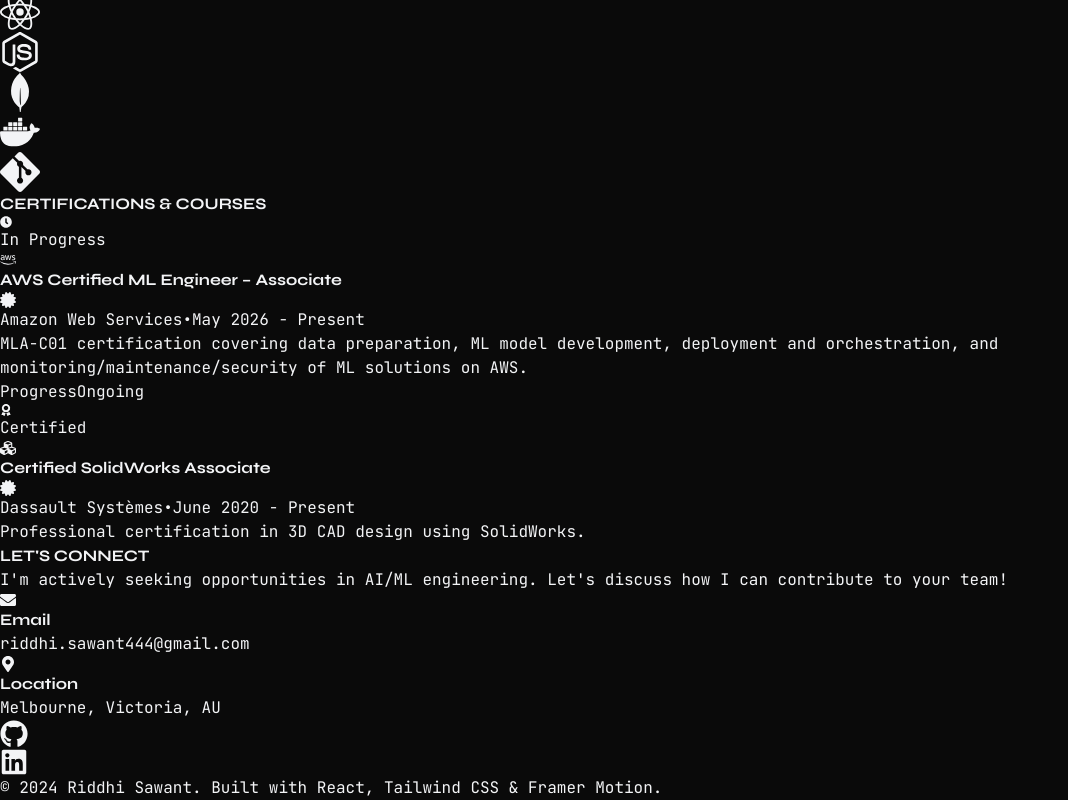
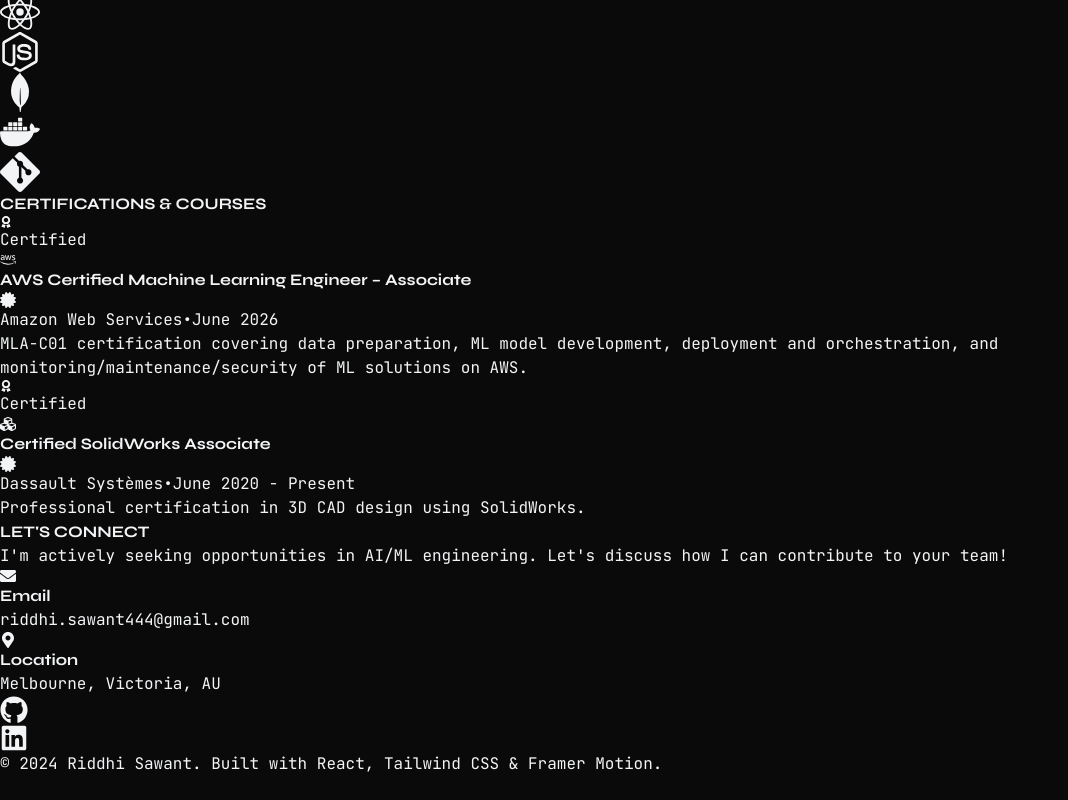
Before and after one commit to rid-saw/portfolio, a React (Vite) app: page / in a window 1280 px wide. Shown: the part 2680-3480 px from the top of the page, without its empty margins (0-1068 px from the left). After the commit the page ends 3456 px from the top, so only its background shows below. Built offline with nearby package versions, Linux system fonts and the light colour scheme.

Commit message:
aws cert update

```diff
--- a/src/components/Certifications.jsx
+++ b/src/components/Certifications.jsx
@@ -10,14 +10,14 @@
 
   const certifications = [
     {
-      title: 'AWS Certified ML Engineer – Associate',
+      title: 'AWS Certified Machine Learning Engineer – Associate',
       provider: 'Amazon Web Services',
-      status: 'In Progress',
-      date: 'May 2026 - Present',
+      status: 'Certified',
+      date: 'June 2026',
       description: 'MLA-C01 certification covering data preparation, ML model development, deployment and orchestration, and monitoring/maintenance/security of ML solutions on AWS.',
       icon: FaAws,
       color: 'from-orange-500 to-yellow-500',
-      inProgress: true,
+      inProgress: false,
     },
     {
       title: 'Certified SolidWorks Associate',
```
